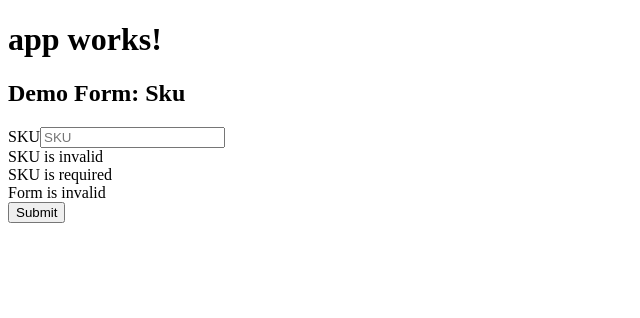
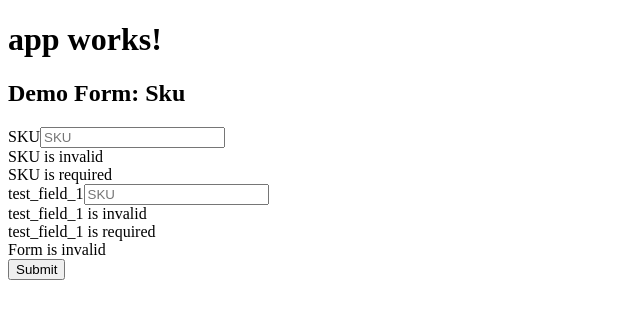
Before and after one commit to Aipakazuma/angular2-study-form, an Angular app in the folder angular2-form-demo/: page / in a window 1280 px wide. Shown: the top 318 px of the page, without its empty margins (0-640 px from the left). Built offline with nearby package versions, Linux system fonts and the light colour scheme.

Commit message:
[add] added test fields.

```diff
--- a/angular2-form-demo/src/app/form/form.component.html
+++ b/angular2-form-demo/src/app/form/form.component.html
@@ -7,6 +7,7 @@
     <div class="field"
       [class.error]="!myForm.controls['sku'].valid && myForm.controls['sku'].touched">
 
+      <div class="form-group">
         <label for="skuInput">SKU</label>
         <input type="text"
                id="skuInput"
@@ -23,6 +24,21 @@
           class="ui error message">SKU must begin with <span>123</span></div>
       </div>
 
+      <div class="form-group">
+        <label for="skuInput">test_field_1</label>
+          <input type="text"
+                 id="skuInput"
+                 placeholder="SKU"
+                 [formControl]="myForm.controls['test_field_1']">
+
+          <div *ngIf="!myForm.controls['test_field_1'].valid"
+            class="ui error message">test_field_1 is invalid</div>
+
+          <div *ngIf="myForm.controls['test_field_1'].hasError('required')"
+            class="ui error message">test_field_1 is required</div>
+
+        </div>
+      </div>
 
     <div *ngIf="!myForm.valid"
       class="ui error message">Form is invalid</div>
--- a/angular2-form-demo/src/app/form/form.component.ts
+++ b/angular2-form-demo/src/app/form/form.component.ts
@@ -23,6 +23,9 @@ export class FormComponent implements OnInit {
       'sku': [, Validators.compose([
         Validators.required,
         skuValidator
+      ])],
+      'test_field_1': [, Validators.compose([
+        Validators.required
       ])]
     });
 
```
Lines whose indentation alone changed are shown as unchanged.
